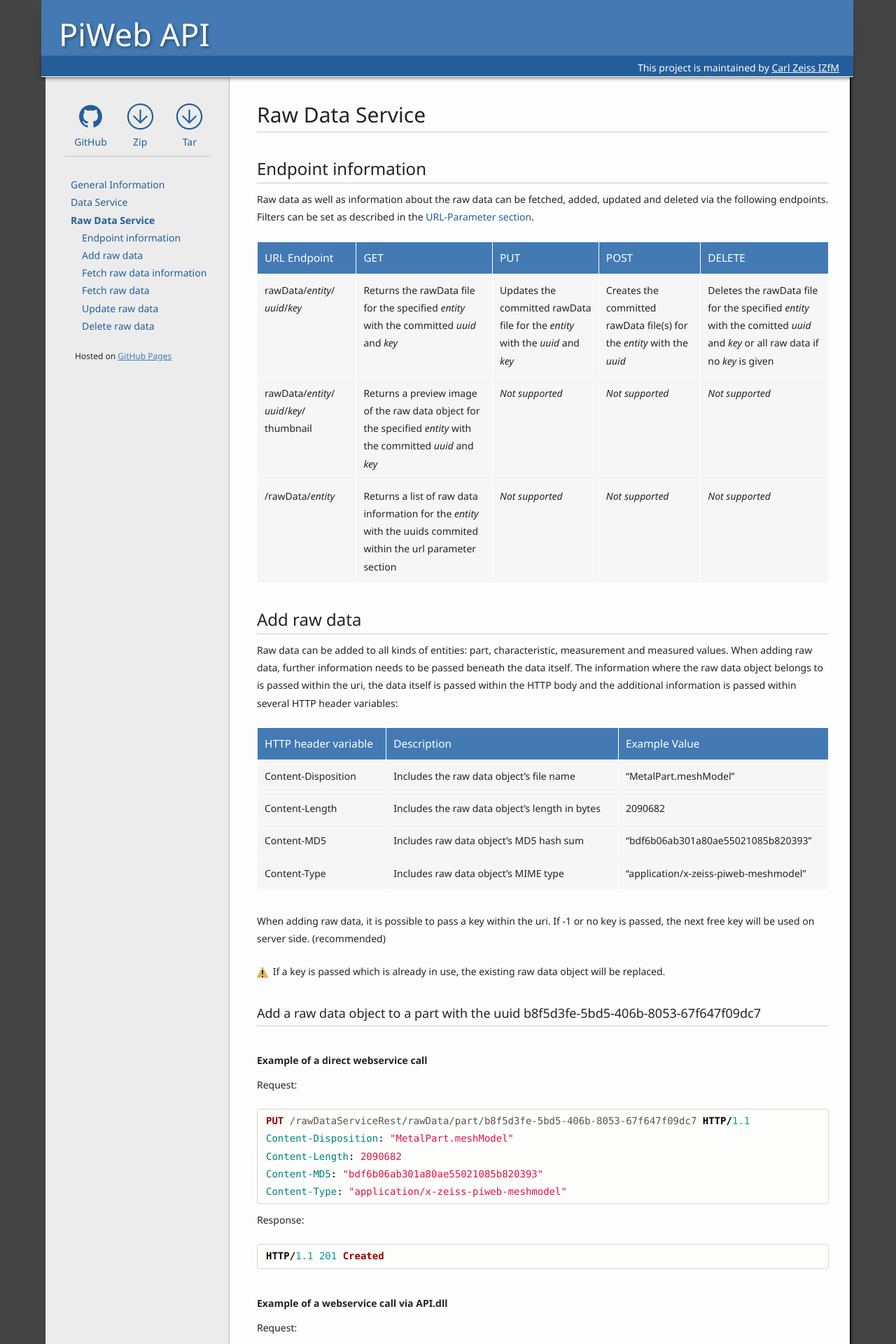
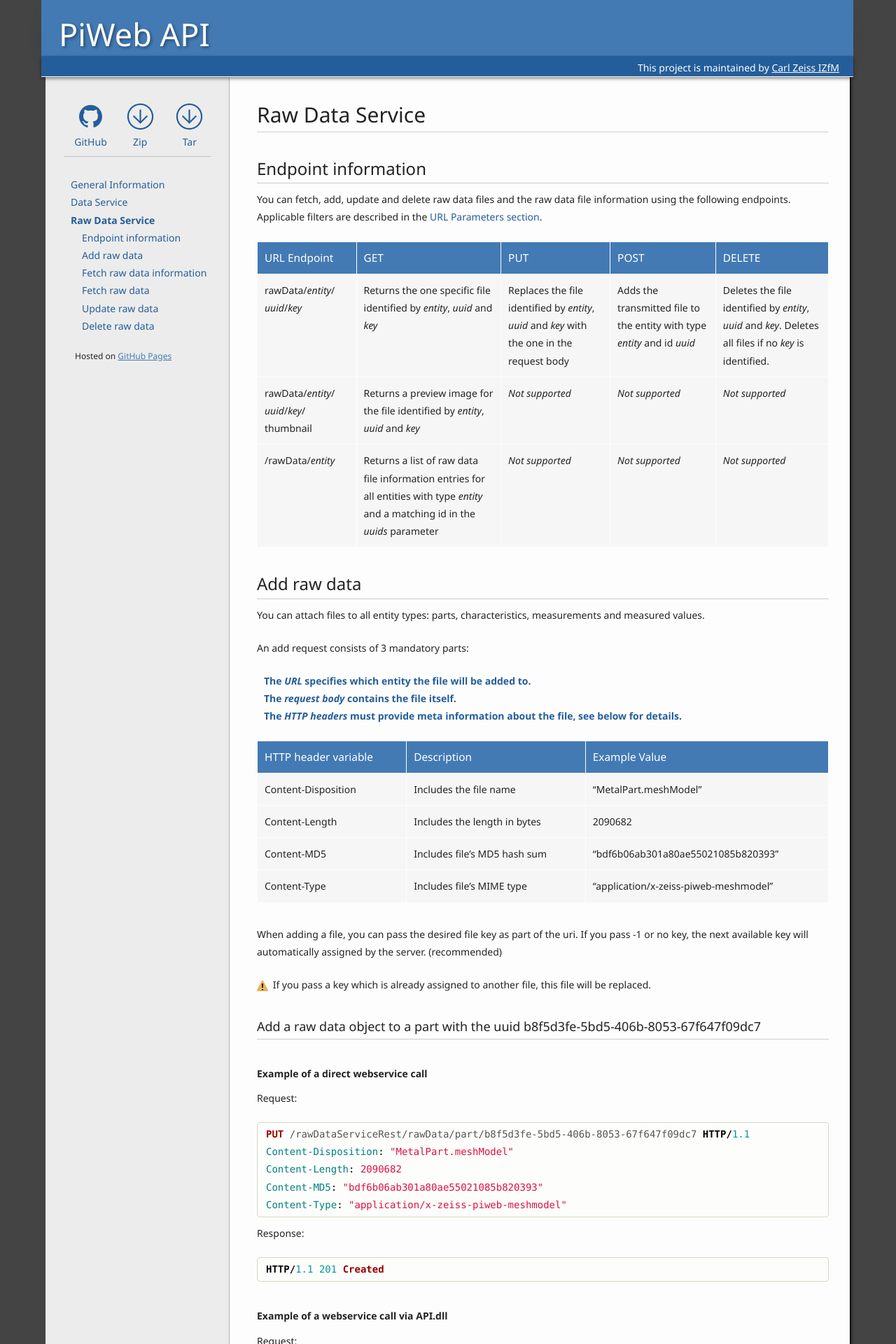
Before and after one commit to ZEISS-PiWeb/PiWeb-Api, a Jekyll site: the page built from _pages/03-rawdata.md, in a window 1280 px wide. Shown: the top 1920 px of the page at 70% size. Built offline with Jekyll 4.4.1, drawn with Linux system fonts in a browser that asks for light colours; some of the changed text lies outside the part shown.

Commit message:
proof read rawdata section
Changed passive to active voice.
Simplified sentences and expressions.

```diff
--- a/_pages/03-rawdata.md
+++ b/_pages/03-rawdata.md
@@ -13,29 +13,33 @@
 
 ##{{page.sections['endpoint']}}
 
-Raw data as well as information about the raw data can be fetched, added, updated and deleted via the following endpoints. Filters can be set as described in the [URL-Parameter section](General-Information#raw-data).
+You can fetch, add, update and delete raw data files and the raw data file information using the following endpoints. Applicable filters are described in the [URL Parameters section](General-Information#raw-data).
 
 URL Endpoint | GET | PUT | POST | DELETE
 -------------|-----|-----|------|-------
-rawData/*entity*/ *uuid*/*key* | Returns the rawData file for the specified *entity* with the committed *uuid* and *key* | Updates the committed rawData file for the *entity* with the *uuid* and *key* | Creates the committed rawData file(s) for the *entity* with the *uuid* | Deletes the rawData file for the specified *entity* with the comitted *uuid* and *key* or all raw data if no *key* is given
-rawData/*entity*/ *uuid*/*key*/ thumbnail | Returns a preview image of the raw data object for the specified *entity* with the committed *uuid* and *key* | *Not supported* | *Not supported* | *Not supported*
-/rawData/*entity* | Returns a list of raw data information for the *entity* with the uuids commited within the url parameter section | *Not supported* | *Not supported* | *Not supported*
+rawData/*entity*/ *uuid*/*key* | Returns the one specific file identified by *entity*, *uuid* and *key*| Replaces the file identified by *entity*, *uuid* and *key* with the one in the request body| Adds the transmitted file to the entity with type *entity* and id *uuid* | Deletes the file identified by *entity*, *uuid* and *key*. Deletes all files if no *key* is identified.
+rawData/*entity*/ *uuid*/*key*/ thumbnail | Returns a preview image for the file identified by *entity*, *uuid* and *key* | *Not supported* | *Not supported* | *Not supported*
+/rawData/*entity* | Returns a list of raw data file information entries for all entities with type *entity* and a matching id in the *uuids* parameter | *Not supported* | *Not supported* | *Not supported*
 
 ##{{page.sections['add']}}
 
-Raw data can be added to all kinds of entities: part, characteristic, measurement and measured values.
-When adding raw data, further information needs to be passed beneath the data itself. The information where the raw data object belongs to is passed within the uri, the data itself is passed within the HTTP body and the additional information is passed within several HTTP header variables:
+You can attach files to all entity types: parts, characteristics, measurements and measured values.
+
+An add request consists of 3 mandatory parts:
+1. The *URL* specifies which entity the file will be added to.
+2. The *request body* contains the file itself.
+3. The *HTTP headers* must provide meta information about the file, see below for details.
 
 HTTP header variable | Description                                    | Example Value
 ---------------------|------------------------------------------------|--------------------------------------
-Content-Disposition  | Includes the raw data object's file name       | "MetalPart.meshModel"
-Content-Length       | Includes the raw data object's length in bytes | 2090682
-Content-MD5          | Includes raw data object's MD5 hash sum        | "bdf6b06ab301a80ae55021085b820393"
-Content-Type         | Includes raw data object's MIME type           | "application/x-zeiss-piweb-meshmodel"
+Content-Disposition  | Includes the file name       | "MetalPart.meshModel"
+Content-Length       | Includes the length in bytes | 2090682
+Content-MD5          | Includes file's MD5 hash sum        | "bdf6b06ab301a80ae55021085b820393"
+Content-Type         | Includes file's MIME type           | "application/x-zeiss-piweb-meshmodel"
 
-When adding raw data, it is possible to pass a key within the uri. If -1 or no key is passed, the next free key will be used on server side. (recommended)
+When adding a file, you can pass the desired file key as part of the uri. If you pass -1 or no key, the next available key will automatically assigned by the server. (recommended)
 
-{{site.images['warning']}} If a key is passed which is already in use, the existing raw data object will be replaced.
+{{site.images['warning']}} If you pass a key which is already assigned to another file, this file will be replaced.
 
 ### Add a raw data object to a part with the uuid b8f5d3fe-5bd5-406b-8053-67f647f09dc7
 
@@ -73,7 +77,7 @@
 
 ##{{page.sections['fetchInfo']}}
 
-The request can be restricted by adding url parameters. For more details see the [URL-Parameter section](General-Information#raw-data).
+You can restrict the request by adding url parameters. For more details see the [URL-Parameter section](General-Information#raw-data).
 
 ### Fetch raw data information for the part with the uuid b8f5d3fe-5bd5-406b-8053-67f647f09dc7
 
@@ -120,7 +124,11 @@
 
 ##{{page.sections['fetchData']}}
 
-The server caches raw data fetches. When a raw data object is requested for the first time, several HTTP header values are returned beneath the raw data object. This header values include the *ETag* header. It consists of a distinct hash value which identifies the raw data object unambiguously. This hash value is a combination of the MD5 sum and the last modified date. If this *ETag* value is sent within the *If-None-Match* header, the server returns a *304 - Not modified* HTTP header status code on the next request, instead of the raw data object, if the object has not been changed since the last request. If the API.dll is used, the caching is already implemented.
+The server caches raw data fetch requests. When you request a raw data file for the first time the response will contain the file itself and several HTTP headers. One of these headers is the *ETag* header. An ETag is a unique hash value to identify the file. It is a combination of the file's MD5 checksum and the last modification date. If you send an ETag in the *If-None-Match* header, the server can respond two different ways, depending in whether the file has been modified since the last request:
+1. *Not modified*: The server will return a *304 - Not modified* HTTP status code and the response body will be emtpy.
+2. *Modified*: The server will return the file.
+
+If you use the PiWeb .NET SDK, caching is already built in.
 
 ### Fetch raw data with key 0 for a part with the uuid b8f5d3fe-5bd5-406b-8053-67f647f09dc7
 
@@ -165,11 +173,11 @@
 
 ##{{page.sections['update']}}
 
-Updating a raw data object works almost identically like adding raw data objects. The only difference is the key by which the raw data object is identified and which is mandatory.
+Updating a file works just like adding a file. The only difference is that you must specify the key for the file you want to update.
 
 ##{{page.sections['delete']}}
 
-If a key is given within the uri, only the raw data object with the given key will be deleted. Otherwise all raw data objects which belong to the entity will be deleted.
+If you provide a key in the URI, the server will only delete the file identified by the key. Otherwise the server will delete all files attached to the entity.
 
 ### Delete the raw data object with the key 0 from a part with the uuid b8f5d3fe-5bd5-406b-8053-67f647f09dc7
 
```
